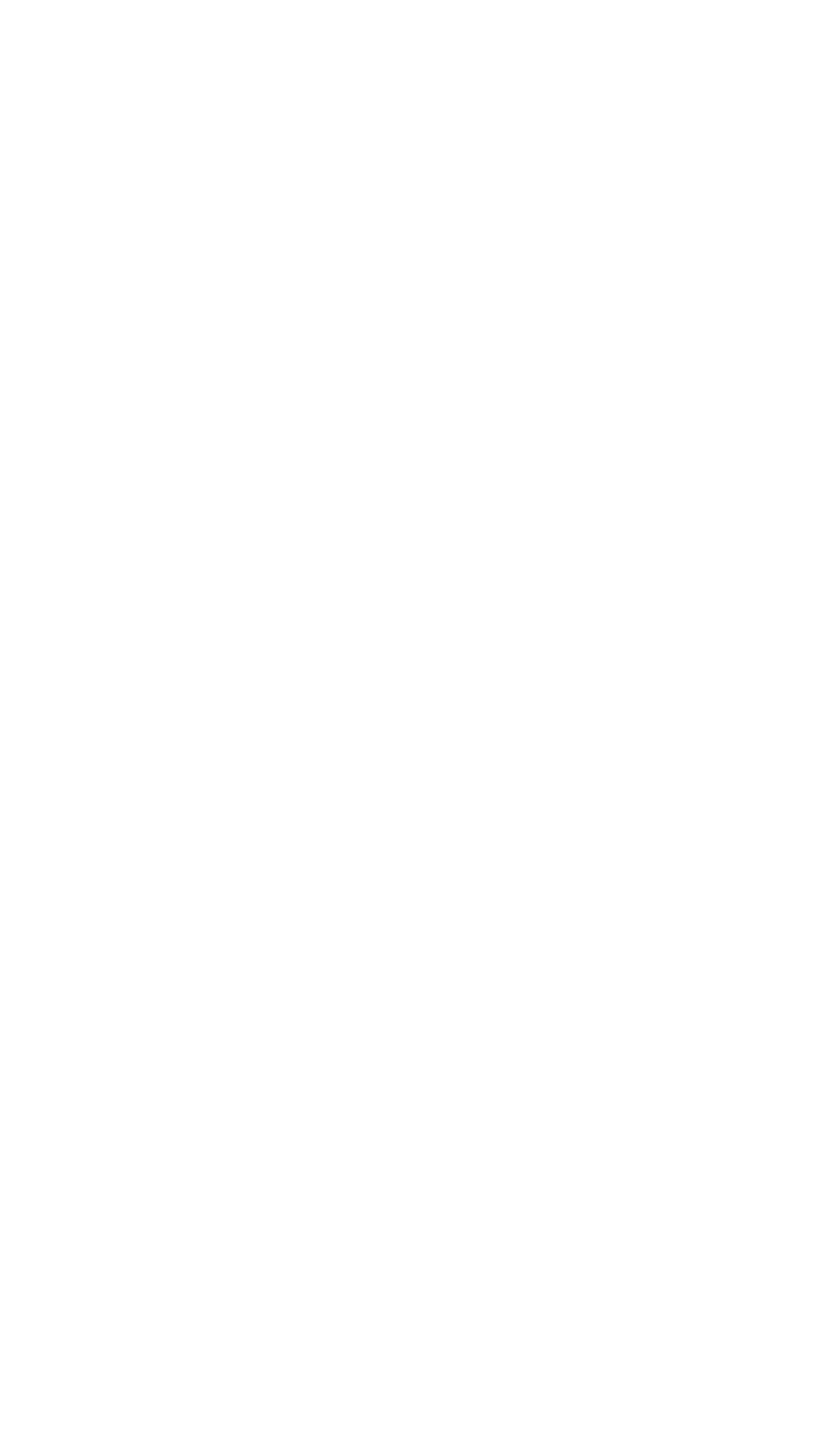
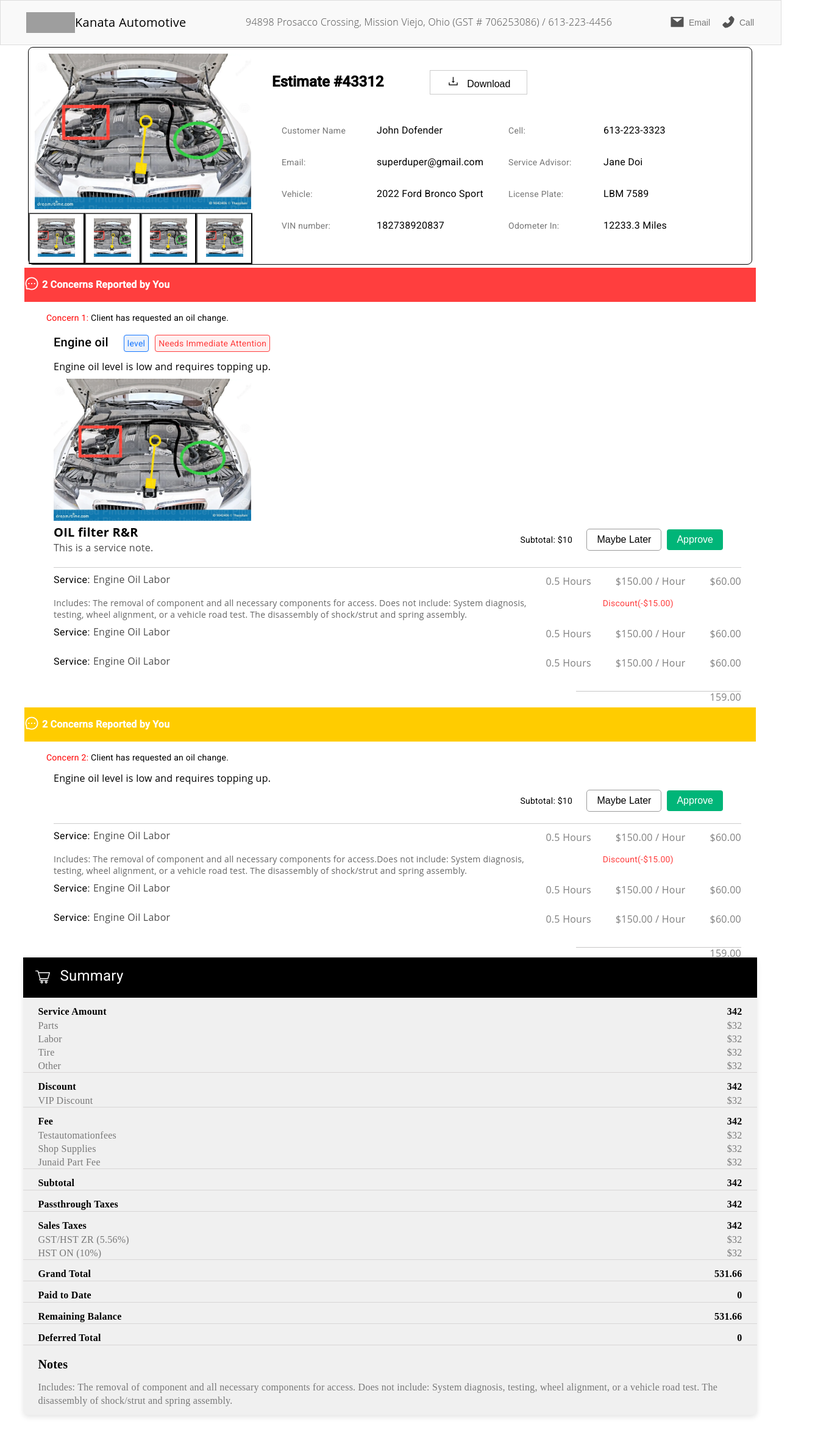
Before and after one commit to Naha3/alphafrontend, an Angular app: page / in a window 1280 px wide. Shown: the top 2358 px of the page at 61% size, 1360 px wide, since content can reach past the window. Before the commit the page ends 800 px from the top, so only its background shows below. Built offline with nearby package versions, Linux system fonts and the light colour scheme; grey boxes are pictures that could not be loaded.

Commit message:
Ghulam 2

```diff
--- a/src/app/esumate-view/esumate-view.component.html
+++ b/src/app/esumate-view/esumate-view.component.html
@@ -1,9 +1,9 @@
-<!-- <app-header></app-header>
+ <app-header></app-header>
 <app-ownerimages></app-ownerimages>
 <app-concerns-list></app-concerns-list>
-<app-inspection-results></app-inspection-results>
-<app-summery></app-summery> -->
-<!-- <app-submission></app-submission>  -->
+<!-- <app-inspection-results></app-inspection-results> -->
+<app-summery></app-summery>
+<app-submission></app-submission>
 <!-- <app-footer></app-footer>  -->
  <!-- <app-signature-auth></app-signature-auth> -->
  <!-- <app-estimate></app-estimate> -->
```
